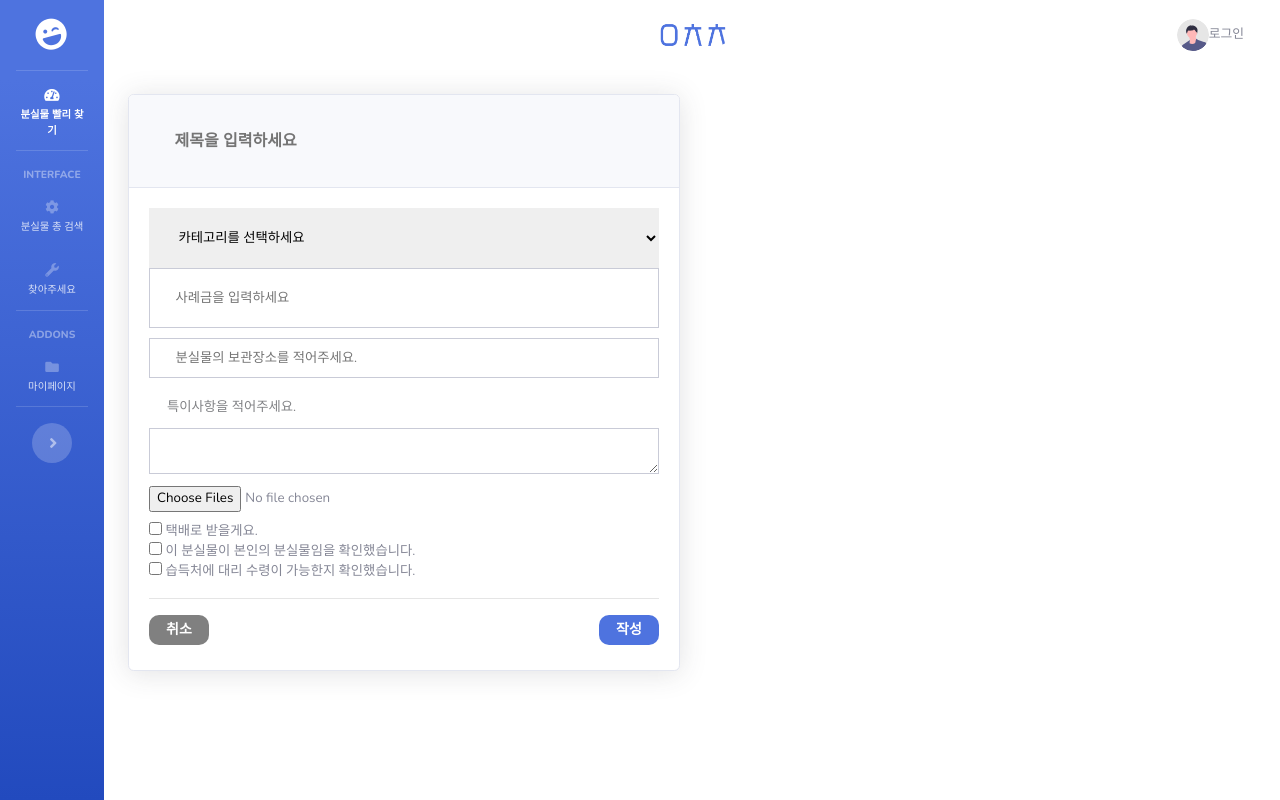
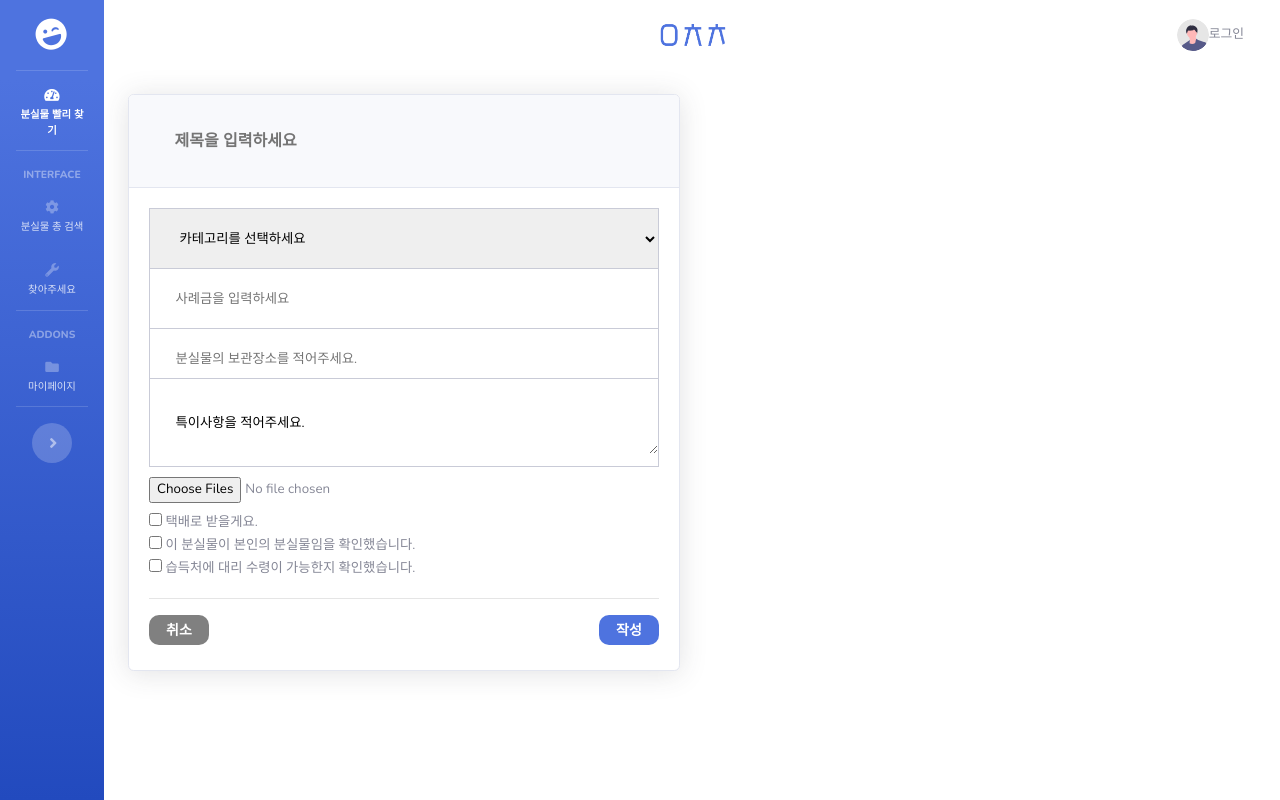
Before and after one commit to JHYUNN-LEE/ACHACHA_PROJECT, a Django app: page /acha_money/post/ in a window 1280 px wide. Run offline with Django 3.2, Linux system fonts and the light colour scheme; some libraries are stand-ins or nearby versions.

Commit message:
post css complete

```diff
--- a/achacha_django/fast_search/views.py
+++ b/achacha_django/fast_search/views.py
@@ -111,7 +111,7 @@ def uploaded_image(request):
             "list" : list,
             "post" : posts,
         }
-    return render(request, 'fast_search/2-1.result.html', context)
+    return render(request, 'fast_search/2-1_result.html', context)
 
 # es  find hits 함수
 def trans_source(hits):
--- a/achacha_django/static/acha_money/css/post.css
+++ b/achacha_django/static/acha_money/css/post.css
@@ -17,7 +17,8 @@
     width: 100%;
     height: 60px;
     padding: 0 5%;
-    border: none !important;
+    border: none;
+    border-bottom: 1px solid #c9cbd7;
 
 }
 
@@ -27,26 +28,28 @@ select option:first-child {
 
 .cost {
     height: 60px;
-    border: 1px solid #c9cbd7;
+    border: none;
+    border-bottom: 1px solid #c9cbd7;
     width: 100%;
     padding: 0 5%;
     margin-bottom: 10px;
 }
 
-.content-wrap{
-    padding: 0 18px;
-    margin: 10px 0;
-    color: #818285;
-}
 .content {
     width: 100%;
-    border: 1px solid #c9cbd7;
+    border: none;
     margin-bottom: 5px;
 
 }
+
+textarea{
+    padding: 5% 0 0 5%;
+}
+
 .get_place{
     height: 40px;
-    border: 1px solid #c9cbd7;
+    border: none;
+    border-bottom: 1px solid #c9cbd7;
     width: 100%;
     padding: 0 5%;
     margin-bottom: 10px;
@@ -67,6 +70,10 @@ a > button{
     border-radius: 10px;
     margin-bottom: 5px;
 }
+
+a > button:hover{
+    background-color: rgb(67, 67, 67);
+}
 .submit{
     float: right;
     background-color: #4e73df;
@@ -79,3 +86,15 @@ a > button{
     border-radius: 10px;
     margin-bottom: 5px;
 }
+.submit:hover{
+    background-color: #1449e6;
+}
+
+.content_box{
+    border: 1px solid #c9cbd7;
+    margin-bottom: 10px;
+}
+
+.checkbox-wrap > input{
+    margin-bottom: 10px;
+}
--- a/achacha_django/templates/acha_money/acha_money.html
+++ b/achacha_django/templates/acha_money/acha_money.html
@@ -12,10 +12,10 @@
     <a href={% url 'post' %} class="post">
         <img id="post" class="img-profile rounded-circle" src="{% static 'acha_money/img/pen_white.png' %}">
     </a>
+    <div class="container-fluid">
         {% if not posts %}
             <p>작성된 게시글이 없습니다.</p>
         {% else %}
-        <div class="container-fluid">
         <div class="row">
             {% for item in posts %}
             <div class="card_search" onclick="location.href='{% url 'detail' item.posts_id_pk %}'">
--- a/achacha_django/templates/acha_money/post.html
+++ b/achacha_django/templates/acha_money/post.html
@@ -1,16 +1,15 @@
 {% extends 'base/base.html' %}
+{% block content %}
 {% load static %}
 
 <!DOCTYPE html>
 <html lang="en">
 <head>
     <meta charset="UTF-8">
-    {% block css %}
     <link href="{% static 'acha_money/css/post.css' %}" rel="stylesheet" type="text/css">
-    {% endblock %}
 </head>
 <body>
-{% block content %}
+
 <div class="container-fluid">
     <form method="post" action="{% url 'post' %}" enctype="multipart/form-data"> {% csrf_token %}
         <div class="row">
@@ -20,6 +19,7 @@
                         <input class="title" type="text" name="title" placeholder="제목을 입력하세요">
                     </div>
                     <div class="card-body">
+                        <div class="content_box">
                             <select class="category" name="category">
                                 <option value="" disabled selected>카테고리를 선택하세요</option>
                                 <option value="가방">가방</option>
@@ -43,26 +43,23 @@
                             <div class="get_place-wrap">
                                 <input class="get_place" type="text" name="get_place" placeholder="분실물의 보관장소를 적어주세요.">
                             </div>
-                        <div class="content-wrap">
-                            특이사항을 적어주세요.
+                            <textarea class="content" name="content">특이사항을 적어주세요.
+                            </textarea>
                         </div>
-                        <textarea class="content" name="content">
-                        </textarea>
                         <div class="img-wrap">
                             <input class="img" type="file" name="img_src" multiple>
                         </div>
-                        <div class="parcel-wrap">
+                        <div class="checkbox-wrap">
                             <input type="checkbox" name="parcel" value="가능"> 택배로 받을게요.
-                        </div>
+                            <br>
                             <input type="checkbox" name="deal" value="seller"> 이 분실물이 본인의 분실물임을 확인했습니다.
                             <br>
                             <input type="checkbox"> 습득처에 대리 수령이 가능한지 확인했습니다.
                             <br>
+                        </div>
                         <hr>
-
                         <a href="{% url 'acha_money' %}"><button>취소</button></a>
                         <input type="submit" value="작성" class="submit">
-
                     </div>
                 </div>
             </div>
--- a/achacha_django/templates/base/base.html
+++ b/achacha_django/templates/base/base.html
@@ -57,6 +57,7 @@
         background-color: #fff;
         font-family: Poppins,sans-serif;
         color: #121212;
+        border: 1px solid #c9cbd7;
         }
         .basic_block:hover{
         background-color: #FFDD33;
```
Also changed, not shown: achacha_django/templates/fast_search/3-1_keyword_result.html (+7 -6 lines). Lines whose indentation alone changed are shown as unchanged.
